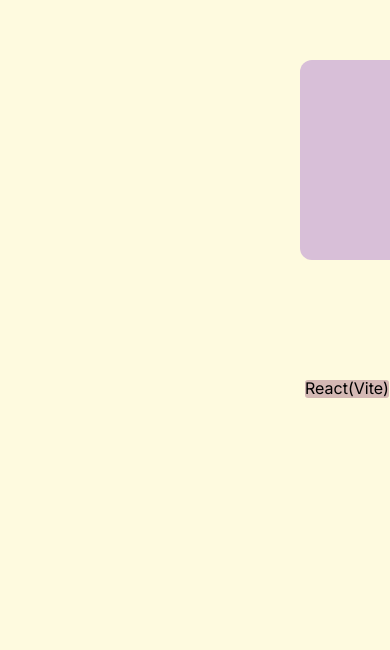
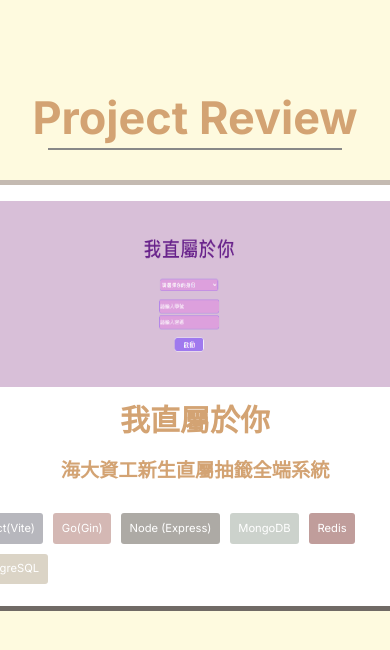
Before and after one commit to we-we-Web/web-web-web, a Next.js app: page / in a window 390 px wide. Shown: the part 2387-3037 px from the top of the page. Built offline with nearby package versions, Linux system fonts and the light colour scheme.

Commit message:
PurplePotato Review complete

```diff
--- a/src/app/Home/ProjectReview.module.css
+++ b/src/app/Home/ProjectReview.module.css
@@ -1,28 +1,90 @@
+.projectReviewContainer{
+    width: 100%;
+    height: 100vh;
+    margin: 0;
+    padding: 0;
+}
+
+.introTitle{
+    font-size: 30px;
+    text-align: center;
+    color: #d3a373;
+    margin-block: 30px;
+}
+
+.introTitle::after{
+    content: '';
+    width: 75%;
+    height: 1px;
+    display: block;
+    margin: auto;
+    padding: 1px;
+    border-bottom: 2px solid #888;
+}
+
+.projectReviewView{
+    margin: 0;
+    padding: 0;
+    display: flex;
+    justify-content: center;
+
+}
+
+
 .purplePotatoContainer{
-    width: 800px;
-    height: 1000px;
-    margin-left: 300px;
+    width: 60vh;
+    height: 50vh;
+    display: flex;
+    justify-content: center;
+}
+
+.purplePotatoContainer:hover{
+    opacity: 0.7;
+    transition: 0.5s ease-in-out;
 }
 
 .purplePotatoView{
-    width: 500px;
-    height: 1000px;
+    background-color: white;
+    padding: 2vh;
+    border-radius: 8px;
+    text-align: center;
+    border:#C4BAB1 5px outset;
 }
 
 .pic{
-    width: 500px;
-    height: 200px;
+    width: 55vh;
+    height: 22vh;
     border-radius: 12px;
 }
 
 .title{
-    margin-top: 5px;
-    font-size: 25px;
+    margin-top: 10px;
+    font-size: 30px;
+    color:#d3a373;
     text-align: center;
 }
 
 .description{
-    margin-bottom: 10px;
-    font-size: 20px;
+    margin-block: 15px;
+    font-size: 2.2rem;
+    font-weight: 600;
+    color: #D3A373;
     text-align: center;
 }
+
+@media(max-width: 600px) {
+
+    .title{
+        margin-top: 5px;
+        font-size: 15px;
+        color:#d3a373;
+        text-align: center;
+    }
+
+    .description{
+        margin-bottom: 10px;
+        font-size: 1.2rem;
+        color: #D3A373;
+        text-align: center;
+    }
+}
--- a/src/app/Home/ProjectReview.tsx
+++ b/src/app/Home/ProjectReview.tsx
@@ -7,6 +7,11 @@ import Technology from './Technology';
 export default function ProjectReview() {
 
     return (
+        <div className={styles.projectReviewContainer}>
+            <div className={styles.introTitle}>
+                <h2>Project Review</h2>
+            </div>
+            <div className={styles.projectReviewView}>
                 <div className={styles.purplePotatoContainer}>
                     <Link href="/project">
                         <div className={styles.purplePotatoView}>
@@ -21,5 +26,7 @@ export default function ProjectReview() {
                         </div>
                     </Link>
                 </div>
+            </div>
+        </div>
     );
 }
--- a/src/app/Home/Technology.module.css
+++ b/src/app/Home/Technology.module.css
@@ -1,69 +1,51 @@
+.technologyContainer{
+    flex-wrap: wrap;
+    display: flex;
+    text-align: center;
+    margin-top: 3vh;
+}
+
 .technology{
     display: flex;
-    text-align: center;
-}
-.technology1{
-    display: flex;
     align-items: center;
-    margin-inline: 5px;
+    margin: 5px;
     border-radius: 3px;
-    height: 18px;
+    height: 30px;
+    font-size: 1.3rem;
     white-space: nowrap;
     text-overflow: ellipsis;
     line-height: 120%;
+    padding: 1.8vh 1vh;
+    color: white;
+}
+
+@media(max-width: 600px) {
+    .technology{
+        height: 20px;
+        font-size: 0.7rem;
+    }
+}
+
+.technology:nth-child(1){
     background-color: #B7B7BD;
 }
-.technology2{
-    display: flex;
-    align-items: center;
-    margin-inline: 5px;
-    border-radius: 3px;
-    height: 18px;
-    white-space: nowrap;
-    text-overflow: ellipsis;
-    line-height: 120%;
+
+.technology:nth-child(2){
     background-color: #D4B8B4;
 }
-.technology3{
-    display: flex;
-    align-items: center;
-    margin-inline: 5px;
-    border-radius: 3px;
-    height: 18px;
-    white-space: nowrap;
-    text-overflow: ellipsis;
-    line-height: 120%;
+
+.technology:nth-child(3){
     background-color: #ADAAA5;
 }
-.technology4{
-    display: flex;
-    align-items: center;
-    margin-inline: 5px;
-    border-radius: 3px;
-    height: 18px;
-    white-space: nowrap;
-    text-overflow: ellipsis;
-    line-height: 120%;
+
+.technology:nth-child(4){
     background-color: #CCD2CC;
 }
-.technology5{
-    display: flex;
-    align-items: center;
-    margin-inline: 5px;
-    border-radius: 3px;
-    height: 18px;
-    white-space: nowrap;
-    text-overflow: ellipsis;
-    line-height: 120%;
+
+.technology:nth-child(5){
     background-color: #C09D9B;
 }
-.technology6{
-    display: flex;
-    align-items: center;
-    border-radius: 3px;
-    height: 18px;
-    white-space: nowrap;
-    text-overflow: ellipsis;
-    line-height: 120%;
+
+.technology:nth-child(6){
     background-color: #DBD4C6;
 }
--- a/src/app/Home/Technology.tsx
+++ b/src/app/Home/Technology.tsx
@@ -1,12 +1,12 @@
 import styles from './Technology.module.css'
 
 export default function Technology(){
-    let array = ['React(Vite)','Go(Gin)','Node (Express)','PostgreSQL','MongoDB','Redis'];
+    let array = ['React(Vite)','Go(Gin)','Node (Express)','MongoDB','Redis','PostgreSQL'];
 
     return  (
-        <div className={styles.technology}>
+        <div className={styles.technologyContainer}>
             {array.map((skill, index) => (
-                <div className={styles.technology2} key={index}>{skill}</div>
+                <div className={styles.technology} key={index}>{skill}</div>
             ))}
         </div>
     )
```
Lines whose indentation alone changed are shown as unchanged.
